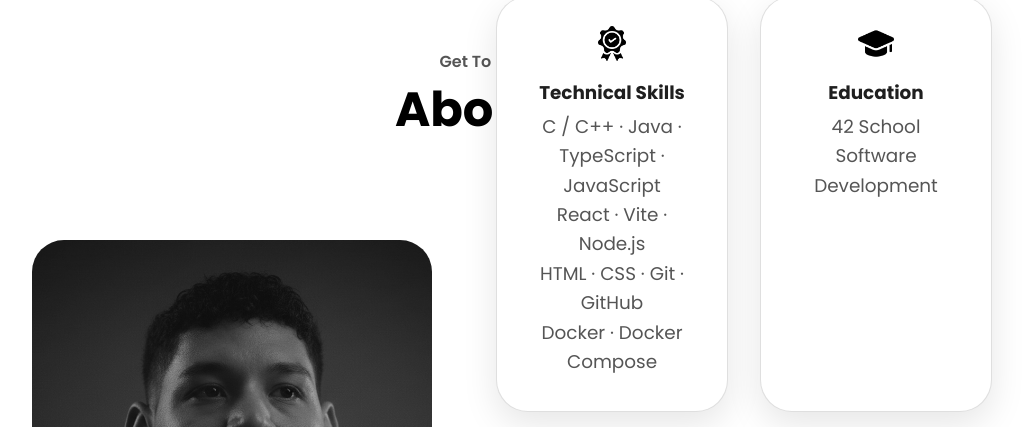
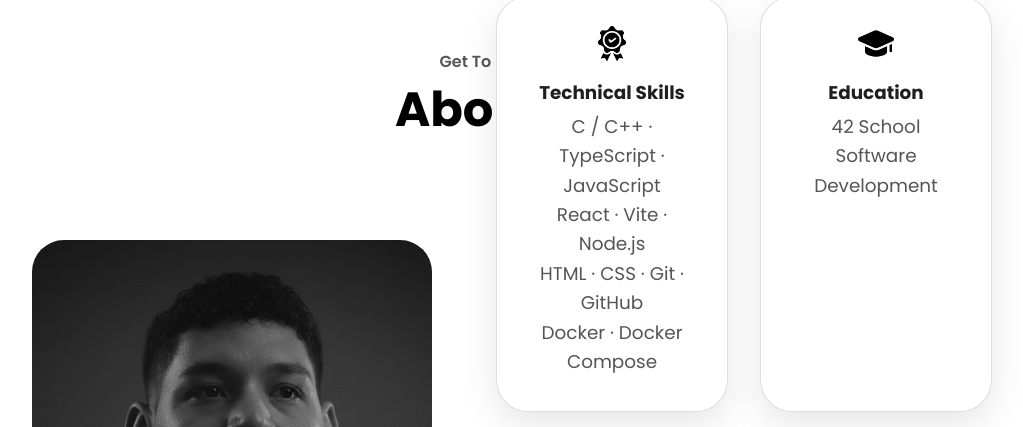
Before and after one commit to brturcio/dev-portfolio, a React (Vite) app: page / in a window 1280 px wide. Shown: the part 759-1186 px from the top of the page, without its empty margins (128-1151 px from the left). Built offline with nearby package versions, Linux system fonts and the light colour scheme.

Commit message:
update about me

```diff
--- a/src/components/About/About.tsx
+++ b/src/components/About/About.tsx
@@ -20,7 +20,7 @@ export function About() {
 							<img src={experienceIcon} alt="Technical skills icon" className="about__icon" />
 							<h3 className="about__card-title">Technical Skills</h3>
 							<p className="about__card-text">
-								C / C++ · Java · TypeScript · JavaScript
+								C / C++ · TypeScript · JavaScript
 								<br />
 								React · Vite · Node.js
 								<br />
```
